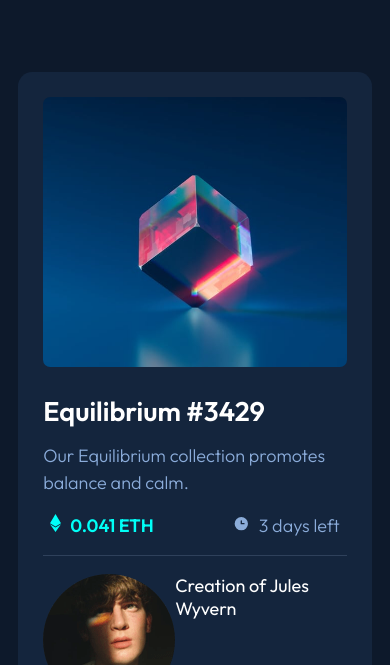
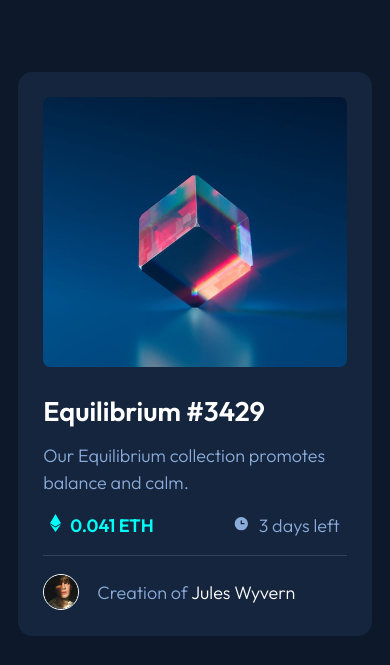
Before and after one commit to SiddanthNayak/NFT-Preview-Card, a plain HTML site: page index.html in a window 390 px wide. Shown: the top 665 px of the page. Drawn offline with Linux system fonts and the light colour scheme.

Commit message:
Mobile Design

```diff
--- a/style.css
+++ b/style.css
@@ -19,7 +19,7 @@ body{
     background-color: hsl(216, 50%, 16%);
     padding: 1.4em;
     border-radius: 0.8em;
-    margin-bottom: 1em;
+    margin-bottom: 2em;
 }
 
 .container .card_picture{
@@ -28,15 +28,27 @@ body{
     border-radius: 0.4em;
 }
 
+.container .card_picture:hover{
+    cursor: pointer;
+    content: url(./images/icon-view.svg);
+    background-color: hsl(178, 100%, 50%);
+}
+
 .details{
     display: flex;
     flex-direction: row;
     justify-content: space-evenly;
+    align-items: center;
     margin-bottom: 1em;
 }
 
 .description h2{
     margin: 1em 0em 0.5em 0em;
+}
+
+.description h2:hover{
+    color: hsl(178, 100%, 50%);
+    cursor: pointer;
 }
 
 .soft-blue{
@@ -76,4 +88,26 @@ body{
 
 .creator{
     display: flex;
+    align-items: center;
 }
+
+.creator p{
+    color: hsl(215, 51%, 70%);
+    font-weight: 300;
+}
+
+.creator span{
+    color: hsl(0, 0%, 100%);
+    font-weight: 300;
+}
+.creator span:hover{
+    color: hsl(178, 100%, 50%);
+    cursor: pointer;
+}
+
+.creator img{
+    height: 2em;
+    margin-right: 1em;
+    border: .1em solid hsl(0, 0%, 100%);
+    border-radius: 100%;
+}
```
